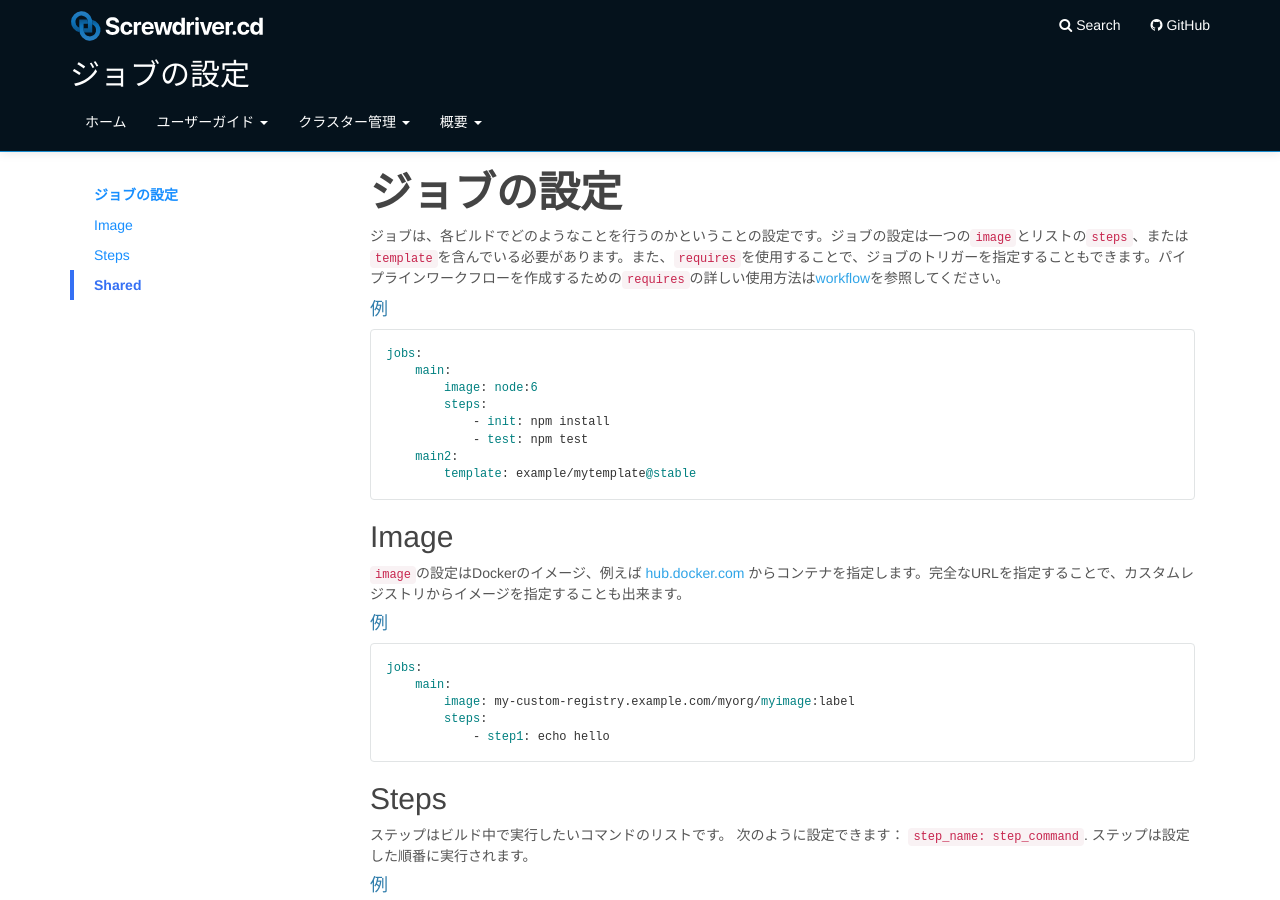
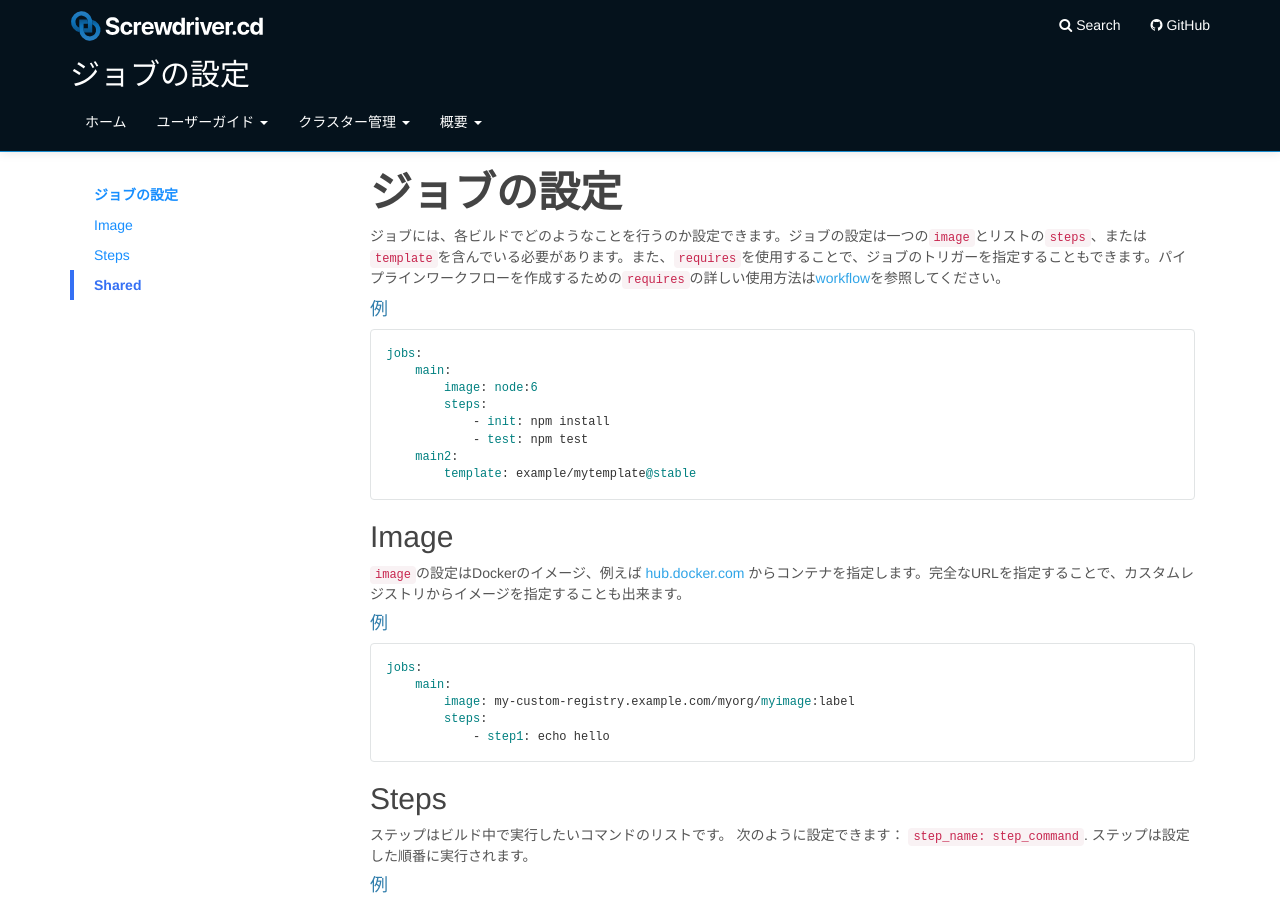
Before and after one commit to screwdriver-cd/guide, a Jekyll site: the page built from docs/ja/user-guide/configuration/jobconfiguration.md, in a window 1280 px wide and 900 px high. Built offline with Jekyll 4.4.1, drawn with Linux system fonts in a browser that asks for light colours.

Commit message:
Update jobconfiguration.md

```diff
--- a/docs/ja/user-guide/configuration/jobconfiguration.md
+++ b/docs/ja/user-guide/configuration/jobconfiguration.md
@@ -16,7 +16,7 @@ toc:
 
 # ジョブの設定
 
-ジョブは、各ビルドでどのようなことを行うのかということの設定です。ジョブの設定は一つの`image`とリストの`steps`、または`template`を含んでいる必要があります。また、`requires`を使用することで、ジョブのトリガーを指定することもできます。パイプラインワークフローを作成するための`requires`の詳しい使用方法は[workflow](/user-guide/configuration/workflow)を参照してください。
+ジョブには、各ビルドでどのようなことを行うのか設定できます。ジョブの設定は一つの`image`とリストの`steps`、または`template`を含んでいる必要があります。また、`requires`を使用することで、ジョブのトリガーを指定することもできます。パイプラインワークフローを作成するための`requires`の詳しい使用方法は[workflow](/user-guide/configuration/workflow)を参照してください。
 
 #### 例
 
```
